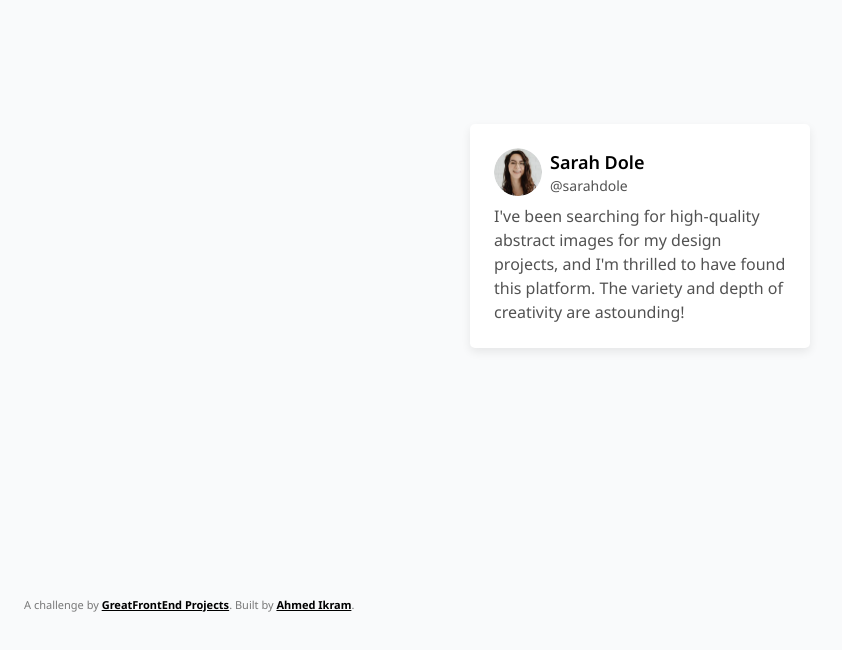
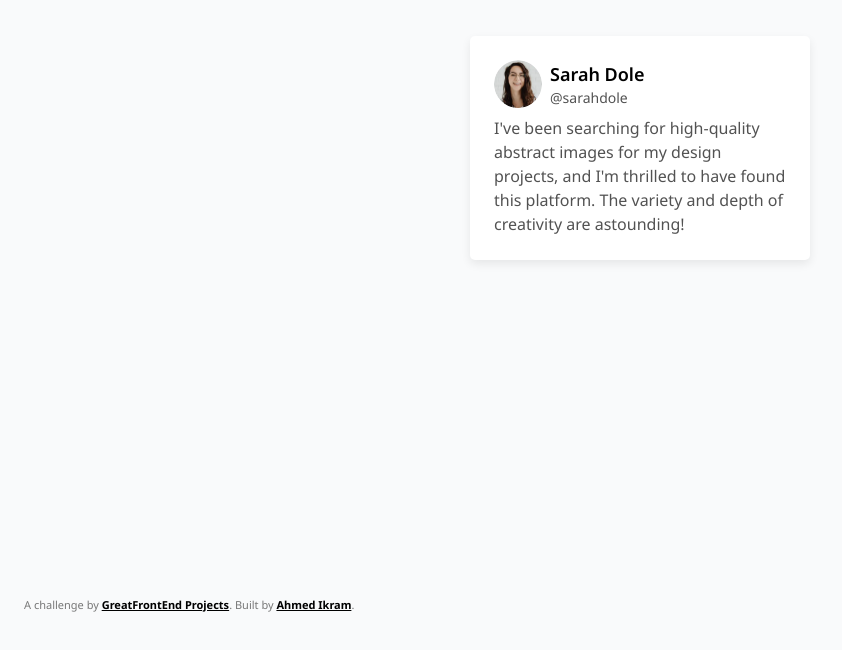
Before and after one commit to ahmed-cmyk/testimonial-card-greatfrontend, a plain HTML site: page index.html in a window 1280 px wide. Shown: the part 164-814 px from the top of the page, without its empty margins (0-842 px from the left). Drawn offline with Linux system fonts and the light colour scheme.

Commit message:
Shifted design to better match expected result

```diff
--- a/css/style.css
+++ b/css/style.css
@@ -103,7 +103,6 @@ body {
     "Segoe UI", Roboto, Oxygen, Ubuntu, Cantarell, "Open Sans", "Helvetica Neue",
     sans-serif;
   min-height: 100vh;
-  display: flex;
   align-items: center;
   justify-content: center;
   background-color: var(--color-bg-neutral-subtle);
@@ -116,6 +115,10 @@ body {
 
 * {
   box-sizing: border-box;
+}
+
+.testimonial-wrapper {
+  margin-top: 200px;
 }
 
 .testimonial {
--- a/index.html
+++ b/index.html
@@ -17,6 +17,7 @@
     <link rel="icon" href="img/favicon.ico" sizes="any" />
   </head>
   <body>
+    <div class="testimonial-wrapper">
       <figure class="testimonial" tabindex="0" role="group" aria-labelledby="testimonial-name">
         <div class="testimonial__header">
           <img src="img/profile-thumbnail.webp" alt="Profile picture of current user" class="testimonial__image" loading="lazy" />
@@ -32,6 +33,7 @@
           and I'm thrilled to have found this platform. The variety and depth of creativity are astounding!
         </blockquote>
       </figure>
+    </div>
 
     <!-- Attribute this challenge to yourself! -->
     <div class="credits" data-gfe-screenshot-exclude="true">
```
Lines whose indentation alone changed are shown as unchanged.
